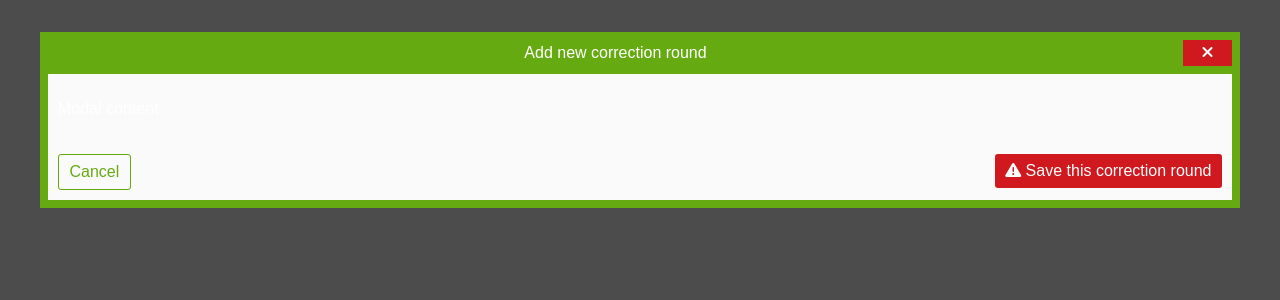
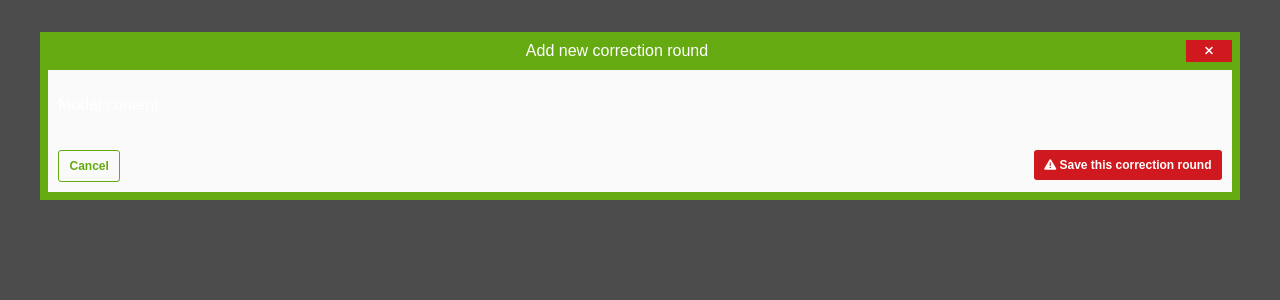
Before and after one commit to ceyhuncicek/paragin, a Nuxt app: page / in a window 1280 px wide. Shown: the top 300 px of the page. Built offline with nearby package versions, Linux system fonts and the light colour scheme.

Commit message:
fixed button font

```diff
--- a/components/forms/atoms/Button.vue
+++ b/components/forms/atoms/Button.vue
@@ -46,7 +46,8 @@ export default {
   border: none;
   border-radius: 0px;
   padding: 8px 10.5px;
-  font-size: 16px;
+  font-weight: 700;
+  font-size: 12px;
   cursor: pointer;
 }
 
```
